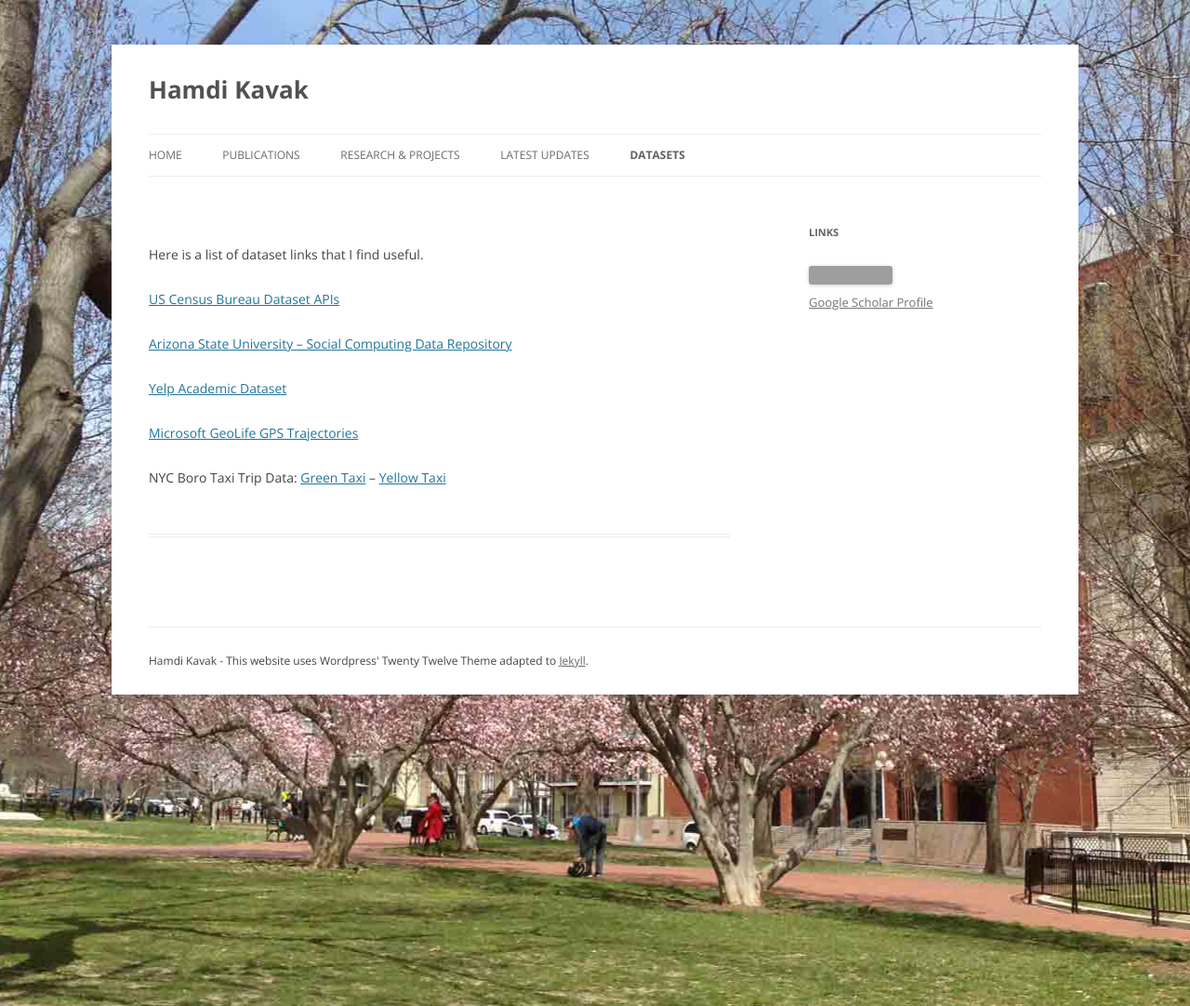
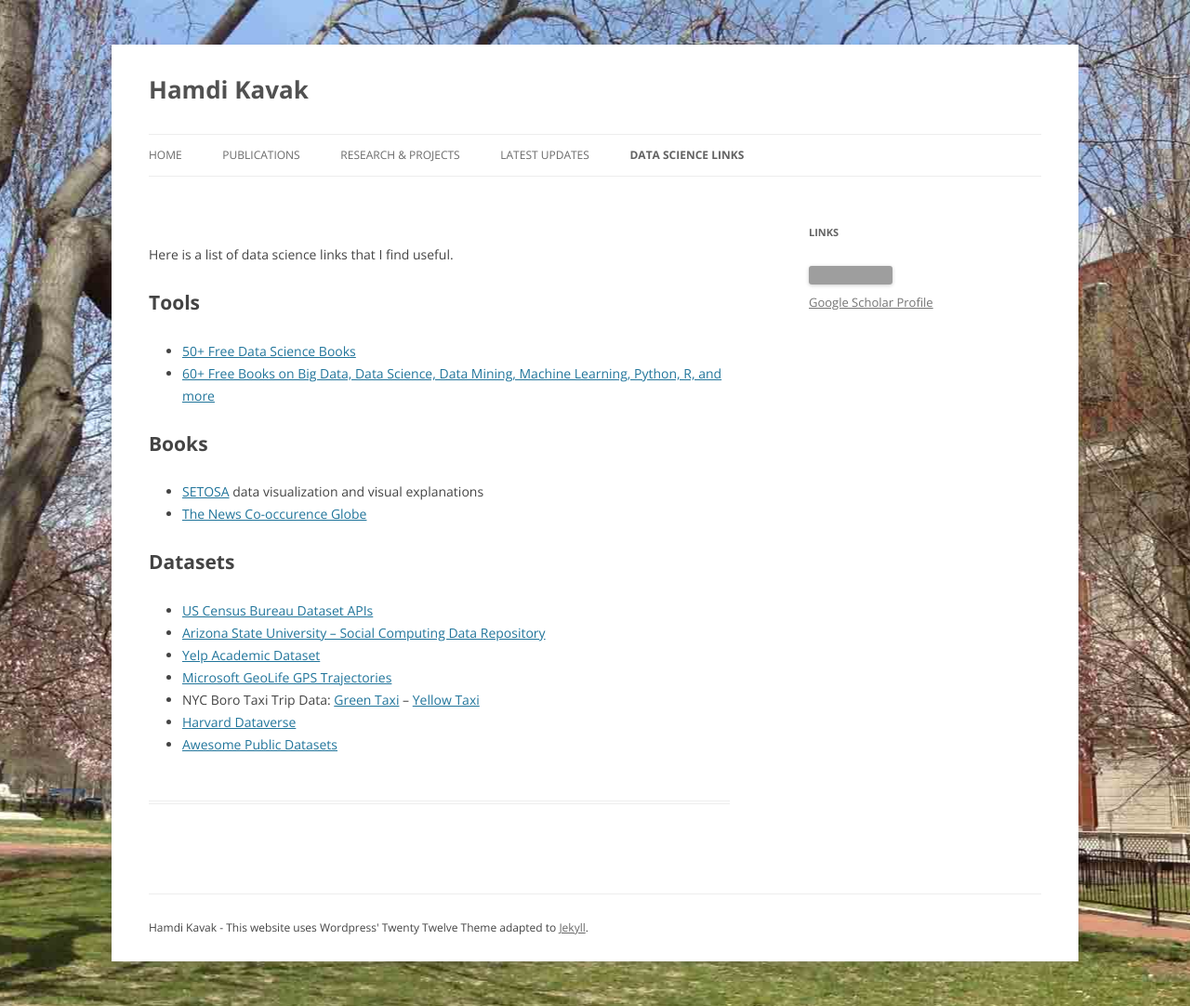
Before and after one commit to hamdikavak/hamdikavak.github.io, a Jekyll site: the page built from datasets/index.html, in a window 1280 px wide. Shown: the whole page at 93% size. Built offline with Jekyll 4.4.1, drawn with Linux system fonts in a browser that asks for light colours; nearby versions of some CDN libraries; library files that are not in the unit come from our copies; grey boxes are pictures that could not be loaded.

Commit message:
update on data science

```diff
--- a/_includes/head.html
+++ b/_includes/head.html
@@ -44,7 +44,7 @@ body.custom-background { background-color: #e8e8e8; background-image: url('{{ si
 					<li id="menu-item-71" class="menu-item menu-item-type-post_type menu-item-object-page {{ page.current_page_publications }} menu-item-71"><a href="{{ site.baseurl }}/publications/">Publications</a></li>
 					<li id="menu-item-72" class="menu-item menu-item-type-post_type menu-item-object-page {{ page.current_page_research }} menu-item-72"><a href="{{ site.baseurl }}/research-and-projects/">Research &#038; Projects</a></li>
 					<li id="menu-item-73" class="menu-item menu-item-type-post_type menu-item-object-page {{ page.current_page_latest_updates }} menu-item-73"><a href="{{ site.baseurl }}/latest-updates/">Latest Updates</a></li>
-					<li id="menu-item-70" class="menu-item menu-item-type-post_type menu-item-object-page {{ page.current_page_datasets }} menu-item-70"><a href="{{ site.baseurl }}/datasets/">Datasets</a></li>
+					<li id="menu-item-70" class="menu-item menu-item-type-post_type menu-item-object-page {{ page.current_page_datasets }} menu-item-70"><a href="{{ site.baseurl }}/datasets/">Data Science Links</a></li>
 				</ul>
 			</div>
 		</nav><!-- #site-navigation -->
--- a/datasets/index.html
+++ b/datasets/index.html
@@ -1,13 +1,29 @@
 ---
 layout: default
 body: home
-title: Datasets - Hamdi Kavak
-description: Useful datasets for human behavior analysis.
+title: Data science links - Hamdi Kavak
+description: Data science links.
 current_page_datasets: current_page_item
 ---
-<p>Here is a list of dataset links that I find useful.</p>
-<p><a title="US Census Bureau" href="http://www.census.gov/data/developers/data-sets.html">US Census Bureau Dataset APIs</a></p>
-<p><a title="Arizona State University - Social Computing Data Repository" href="http://socialcomputing.asu.edu/pages/datasets">Arizona State University &#8211; Social Computing Data Repository</a></p>
-<p><a href="https://www.yelp.com/dataset_challenge/dataset">Yelp Academic Dataset</a></p>
-<p><a href="http://research.microsoft.com/en-us/downloads/b16d359d-d164-469e-9fd4-daa38f2b2e13/">Microsoft GeoLife GPS Trajectories</a></p>
-<p>NYC Boro Taxi Trip Data: <a title="Green Taxi" href="http://chriswhong.com/nycborotaxidata/">Green Taxi</a> &#8211; <a title="Yellow Taxi" href="http://www.andresmh.com/nyctaxitrips/">Yellow Taxi</a></p>
+<p>Here is a list of data science links that I find useful.</p>
+
+<h1>Tools</h1>
+<ul>
+	<li><a href="http://www.datasciencecentral.com/profiles/blogs/50-free-data-science-books?overrideMobileRedirect=1" target="_blank">50+ Free Data Science Books</a></li>
+	<li><a href="http://www.kdnuggets.com/2015/09/free-data-science-books.html">60+ Free Books on Big Data, Data Science, Data Mining, Machine Learning, Python, R, and more</a></li>
+</ul>
+<h1>Books</h1>
+<ul>
+	<li><a href="http://setosa.io/" target="_blank">SETOSA</a> data visualization and visual explanations</li>
+	<li><a href="http://data.gdeltproject.org/blog/news-cooccurrence-globe/globe_cooccur.html">The News Co-occurence Globe</a></li>
+</ul>
+<h1>Datasets</h1>
+<ul>
+	<li><a title="US Census Bureau" href="http://www.census.gov/data/developers/data-sets.html">US Census Bureau Dataset APIs</a></li>
+	<li><a title="Arizona State University - Social Computing Data Repository" href="http://socialcomputing.asu.edu/pages/datasets">Arizona State University &#8211; Social Computing Data Repository</a></li>
+	<li><a href="https://www.yelp.com/dataset_challenge/dataset">Yelp Academic Dataset</a></li>
+	<li><a href="http://research.microsoft.com/en-us/downloads/b16d359d-d164-469e-9fd4-daa38f2b2e13/">Microsoft GeoLife GPS Trajectories</a></li>
+	<li>NYC Boro Taxi Trip Data: <a title="Green Taxi" href="http://chriswhong.com/nycborotaxidata/">Green Taxi</a> &#8211; <a title="Yellow Taxi" href="http://www.andresmh.com/nyctaxitrips/">Yellow Taxi</a></li>
+	<li><a href="https://dataverse.harvard.edu/">Harvard Dataverse</a></li>
+	<li><a href="https://github.com/caesar0301/awesome-public-datasets">Awesome Public Datasets</a></li>
+</ul>
```
